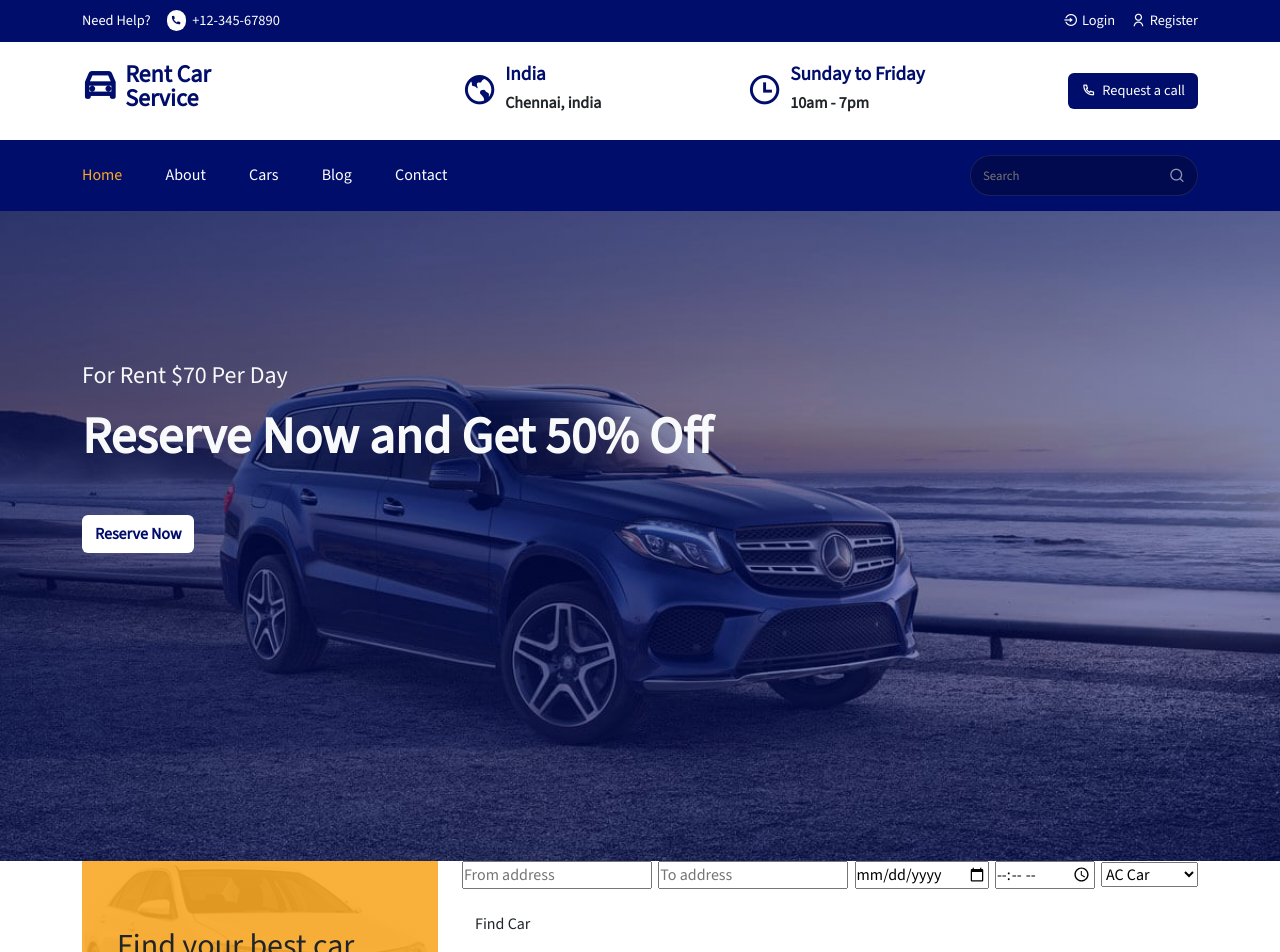
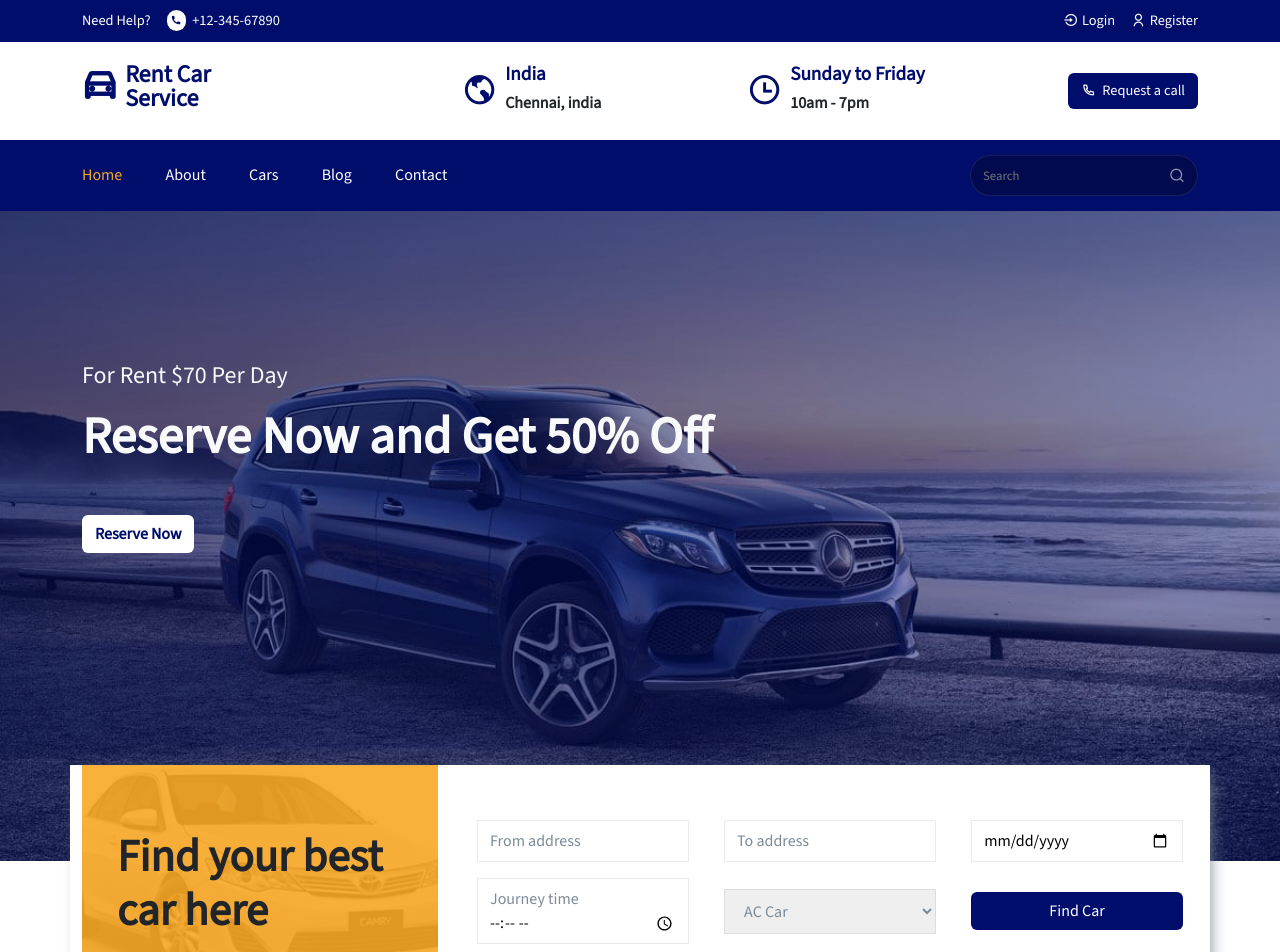
Before and after one commit to navanee1609/car-rent, a React (Create React App) app: page /home in a window 1280 px wide. Shown: the top 952 px of the page. Built offline with nearby package versions, Linux system fonts and the light colour scheme.

Commit message:
styling done for form section

```diff
--- a/src/styles/find-car-form.css
+++ b/src/styles/find-car-form.css
@@ -6,3 +6,77 @@
     background-size: cover;
     padding: 65px 35px;
   }
+
+  .find__cars-left h2 {
+    font-weight: 600;
+    font-size: 2.8rem;
+  }
+
+  .form__group {
+    width: 30%;
+    margin-bottom: 0;
+  }
+
+  .form__group input {
+    border: 1px solid #7c8a972a;
+    padding: 8px 12px;
+
+    width: 100%;
+    outline: none;
+  }
+  .form__group input::placeholder {
+    color: #7c8a97;
+  }
+
+  .form {
+    background: #fff;
+    padding-top: 55px;
+    padding-bottom: 50px;
+    padding-left: 15px;
+    padding-right: 15px;
+  }
+
+  .select__group {
+    width: 30%;
+  }
+
+  .select__group select {
+    width: 100%;
+    padding: 10px 15px;
+    border: 1px solid #7c8a972a;
+    outline: none;
+    color: #7c8a97;
+  }
+
+  .hero__slider-section {
+    position: relative;
+    z-index: 10;
+    margin-bottom: 200px;
+  }
+
+  .hero__form {
+    position: absolute;
+    bottom: -150px;
+    z-index: 11;
+    width: 100%;
+  }
+
+  .form__row {
+    background: #fff;
+    box-shadow: 5px 5px 15px -5px #7c8a97;
+  }
+
+  .journey__time::before {
+    content: "Journey time";
+    margin-right: 0.8rem;
+    color: #7c8a97;
+  }
+
+  .find__car-btn {
+    background: #000d6b !important;
+    color: #fff !important;
+    padding: 8px 15px;
+    width: 100%;
+    border: none;
+    outline: none;
+  }
```
